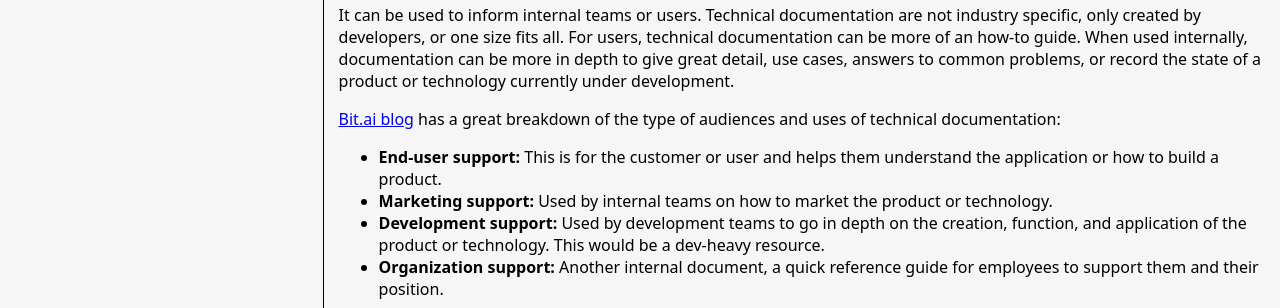
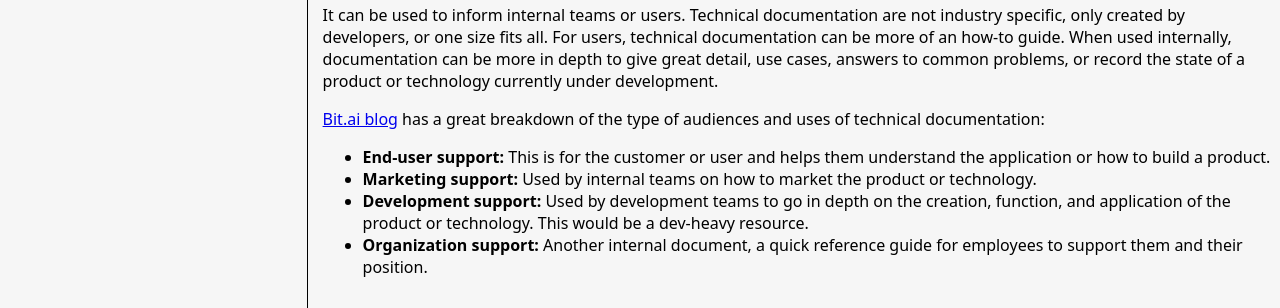
Before and after one commit to ca-s92/fcc-techdoc, a plain HTML site: page index.html in a window 1280 px wide. Shown: the part 353-661 px from the top of the page. Drawn offline with Linux system fonts and the light colour scheme.

Commit message:
adjusted margin and padding for nav

```diff
--- a/style.css
+++ b/style.css
@@ -32,7 +32,8 @@ nav {
   grid-area: menu;
   grid-row-start: 1;
   border-right: #000 solid 1px;
-  padding-right: 1em;
+  margin: 0;
+  padding: 0;
   overflow: scroll;
   /*grid-row-end: 6;
   position: fixed;
```
